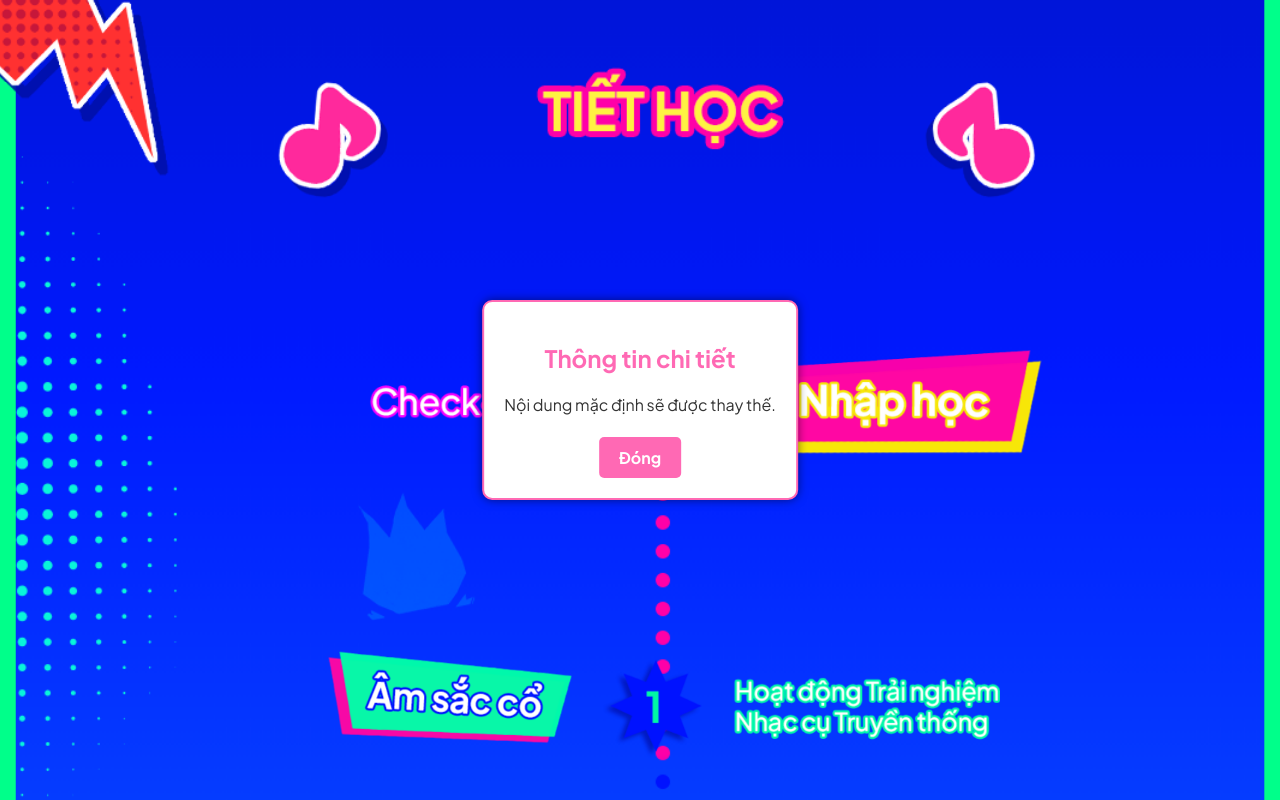
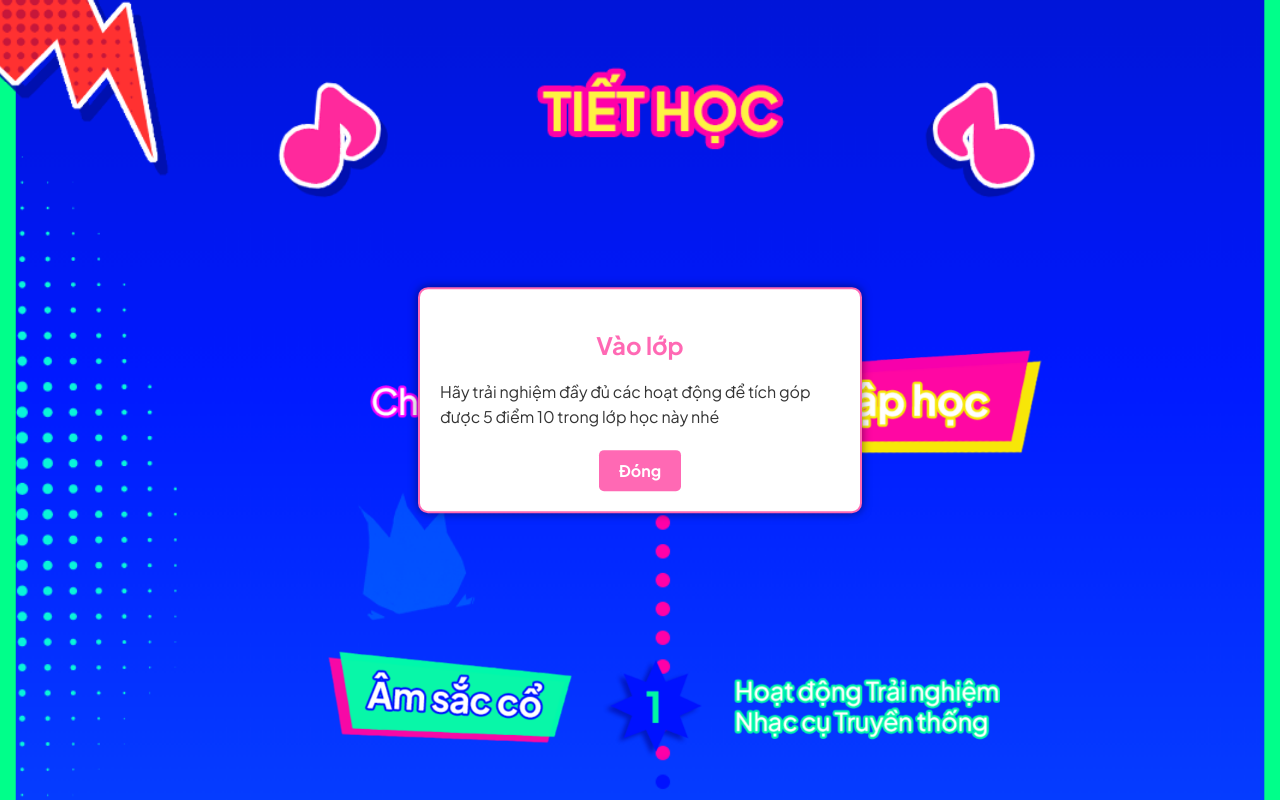
Before and after one commit to cloudcode366/NTNT-FE, a plain HTML site: page index.html in a window 1280 px wide. Both pictures are taken after a click on the picture 705 px from the left and 2437 px from the top of the page. Shown: the part 2037-2837 px from the top of the page. Drawn offline with Linux system fonts and the light colour scheme; files whose address does not match are found by name.

Commit message:
add content

```diff
--- a/index.html
+++ b/index.html
@@ -25,7 +25,7 @@
 
     <!-- Pop-up chung, nội dung sẽ thay đổi theo phần tử được click -->
     <div id="popup">
-        <h2>Thông tin chi tiết</h2>
+        <h2 id="popup-title">Thông tin chi tiết</h2>
         <p id="popup-content">Nội dung mặc định sẽ được thay thế.</p>
         <button onclick="closePopup()">Đóng</button>
     </div>
--- a/script.js
+++ b/script.js
@@ -2,6 +2,34 @@
 
 function showPopup(index) {
     const popup = document.getElementById('popup');
+    const popupTitle = document.getElementById('popup-title');
+    const popupContent = document.getElementById('popup-content');
+
+    // Nội dung cho từng phần tử
+    const titles = [
+        "Vào lớp",
+        "Tiết 1: Âm sắc cổ",
+        "Tiết 2: Âm sắc giao",
+        "Tiết 3: Lớp học Dự giờ",
+        "Tiết 4: Trải nghiệm Thực tế",
+        "Tiết 5: Giờ Thực hành",
+        "Tan học"
+    ];
+
+    const contents = [
+        "Hãy trải nghiệm đầy đủ các hoạt động để tích góp được 5 điểm 10 trong lớp học này nhé",
+        "Hoạt động Trải nghiệm Nhạc cụ Truyền thống: Người tham gia được \"nhập môn\" làm học trò của Lão Tre, trực tiếp chạm vào di sản âm nhạc dân tộc, lắng nghe và cảm nhận sự tinh tế trong âm hưởng độc đáo của văn hóa Việt.",
+        "Hoạt động Trải nghiệm và Bình chọn các loại Beat Giao thoa: Nơi học viên được trực tiếp nghe và bình chọn bản phối kết hợp giữa nhạc cụ truyền thống và nhạc điện tử hiện đại, qua đó khám phá và hiểu hơn về phong cách âm nhạc mang đậm dấu ấn giao thoa.",
+        " Talkshow “Tre Truyền Trẻ”: Buổi dự giờ đặc biệt, là dịp để học viên được lắng nghe và khám phá tiềm năng bản thân, gợi mở tư duy về bảo tồn văn hóa thông qua hình thức giao thoa, với sự đồng hành của các Diễn giả: Tiến sĩ Nguyễn Thị Quốc Minh - Giảng viên Khoa Văn học trường Đại học Khoa học Xã hội và Nhân văn, ĐHQG TPHCM; Cô Phạm Thị Kim Long - Giảng viên Bộ môn Nhạc cụ dân tộc trường Đại học FPT; Rapper Rtee và Producer Hổ.",
+        "Hoạt động Thị phạm Sản xuất âm nhạc: Học viên được trực tiếp chứng kiến quá trình sáng tạo âm nhạc, từ lúc lên ý tưởng đến khi hoàn thiện, qua phần thị phạm từ các chuyên gia.",
+        "Trải nghiệm Đọc rap & Gieo vần từ Ca dao tục ngữ: Giờ thực hành đầy cảm hứng, nơi học viên tự tin thử sức với Rap kết hợp ca dao, tục ngữ, thể hiện sự giao thoa độc đáo giữa chất liệu dân gian và phong cách hiện đại.",
+        "Chúc mừng!Bạn đã nhận được 5 điểm 10, xuất xắc hoàn thành buổi học ngày hôm nay"
+    ];
+
+    // Thay đổi nội dung của pop-up
+    popupTitle.textContent = titles[index];
+    popupContent.textContent = contents[index];
+
     popup.classList.remove('inactive');
     popup.classList.add('active');
 
```
